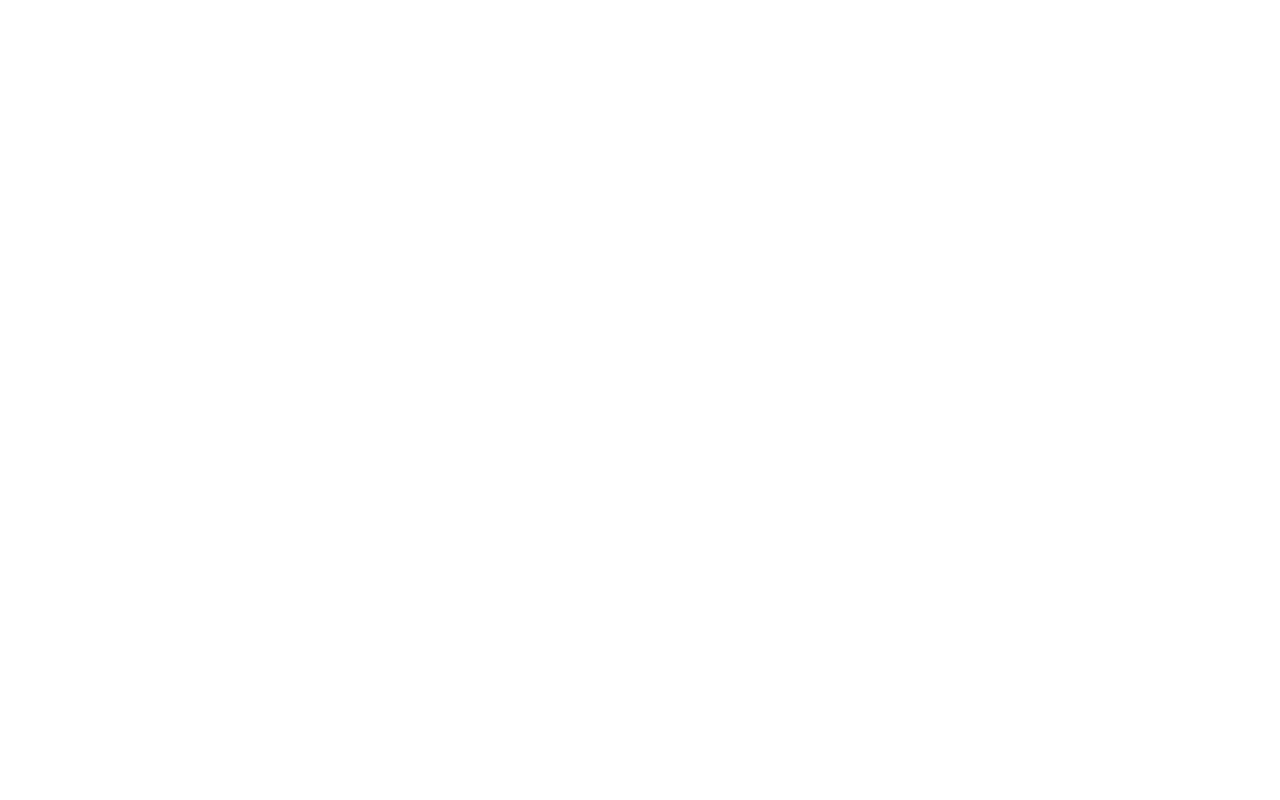
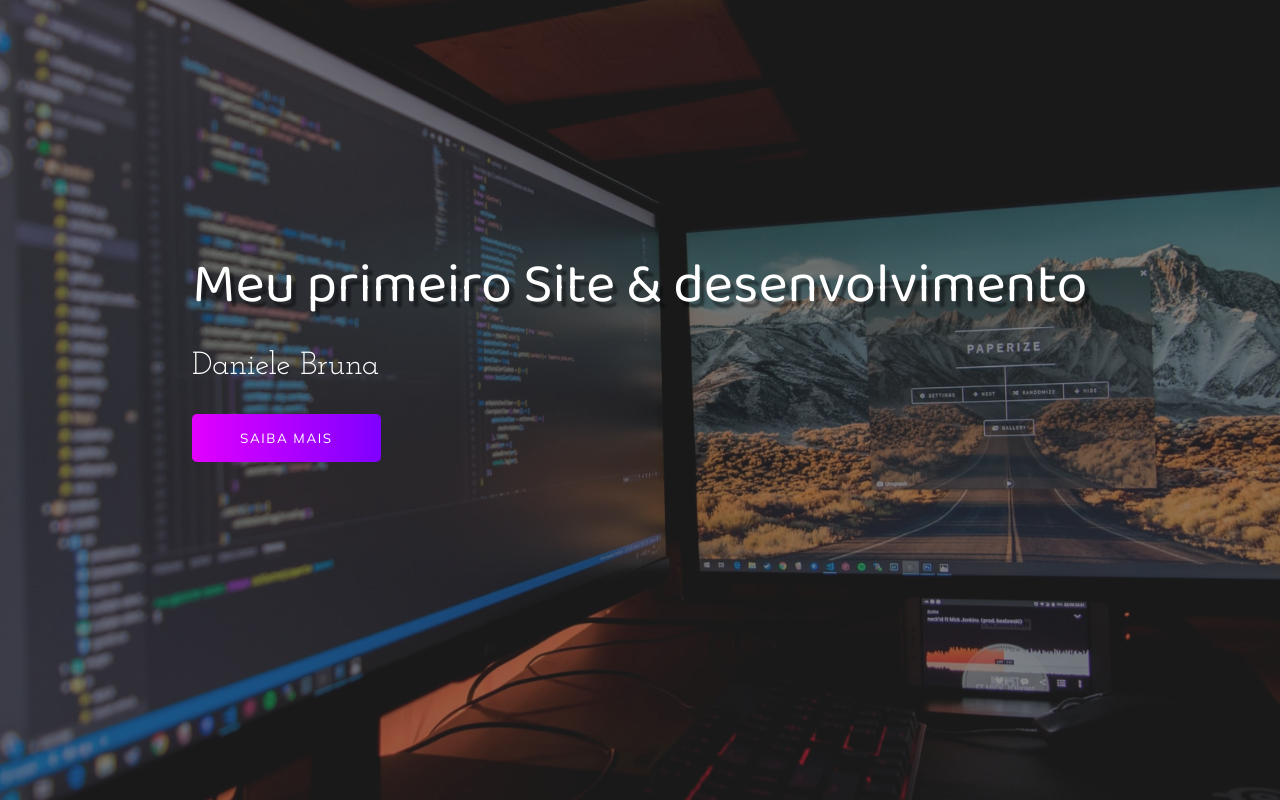
Before and after one commit to Danoob100/Portifolio, a plain HTML site: page index.html in a window 1280 px wide. Drawn offline with Linux system fonts and the light colour scheme.

Commit message:
:package: header

```diff
--- a/index.html
+++ b/index.html
@@ -3,12 +3,36 @@
 <head>
        <meta charset= "UTF-8">
        <meta mane="viewport" content="width=device width, initial-scale=1.0">
-       <title>Portifolio</title>
+       <title>Portfolio</title>
        <link rel="stylesheet" href="style.css">
+
+       <link rel= "apple-touck-icon" sizes="180x180" href="imagem/apple-touch-icon.png">
+       <link rel="icon" type="image/png" sizes="32x32" href="imagem/favicon-32x32.png">
+       <link rel="icon" type="image/png" sizes="16x16" href="imagem/favicon-16x16.png">
+       <link rel="manifest" href="/site.webmanifest">
 
 </head>
 <body>
 
+       <div class="conteiner">
+            <header>
+                   <div class="img-wrapper">
+
+
+                     <img src="imagem/bg.jpg" alt="">
+                   </div>
+                   <div class="banner">
+
+                          <h1>Meu primeiro Site & desenvolvimento</h1>
+                          <p>Daniele Bruna </p>
+                          <button>Saiba mais</button>
+
+                   </div>
+
+            </header>
+
+       </div>
+
 </body>
 
 </html>
--- a/style.css
+++ b/style.css
@@ -1,3 +1,116 @@
 @import url('https://fonts.googleapis.com/css2?family=Baloo+Da+2:wght@400;500;600;700&family=Josefin+Slab:ital,wght@0,300;0,400;0,600;0,700;1,300;1,400;1,600&family=Mulish:ital,wght@0,200;0,300;0,400;0,500;1,200;1,300;1,400&display=swap');
 
-@import url("https://cdnjs.cloudflare.com/ajax/libs/font-awesome/5.12.0-2/css/all.min.css")
+@import url("https://cdnjs.cloudflare.com/ajax/libs/font-awesome/5.12.0-2/css/all.min.css");
+
+*{
+    margin: 0;
+    padding: 0;
+}
+
+header{
+    width: 100%;
+    height: 100vh;
+    overflow: hidden;
+    position: relative;
+}
+
+.img-wrapper{
+
+    width: 100%;
+    height: 100%;
+    overflow: hidden;
+    background-color: rgba(0,0,0,0.8);
+
+
+}
+
+.img-wrapper img{
+
+    width: 100%;
+    height: 100%;
+    object-fit: cover;
+    opacity: 0.5;
+    animation: zoom 25s;
+}
+@keyframes zoom{
+
+    0%{
+        transform: scale(1.3);
+    }
+    100%{
+        transform: scaleZ(1);
+    }
+}
+
+
+.banner{
+
+    position: absolute;
+    left:15% ;
+    top:30% ;
+}
+
+.banner h1{
+
+    color: #ffffff;
+    font-size: 3.5rem;
+    font-family: "Baloo Da 2", serif;
+    font-weight: 300;
+    text-shadow: .3rem .4rem 2px rgba(0,0,0,0.4);
+    margin-bottom: 1rem;
+    animation: movebanner 2s 0.5s forwards;
+    opacity: 0;
+
+
+}
+
+.banner p{
+
+    font-family:Josefin Slab, serif ;
+    color: #ffffff;
+    font-size: 2rem;
+    text-shadow: .2rem .2rem 2 rgba(0,0,0,0.4);
+    margin-bottom: 2rem;
+    animation: movebanner 2s 0.7s forwards;
+    opacity: 0;
+
+}
+
+.banner button{
+    font-family: "Mulish", serif;
+    color: #ffffff;
+    text-transform: uppercase;
+    letter-spacing:.1rem ;
+    background: #7F00FF;
+    background: -webkit-linear-gradient(to right, #E100FF, #7F00FF);
+    background: linear-gradient(to right, #E100FF, #7F00FF);
+    padding-top:1rem;
+    padding-bottom:1rem ;
+    padding-left: 3rem ;
+    padding-right: 3rem ;
+    border: none;
+    border-radius: 5px;
+    cursor: pointer;
+    animation: movebanner 2s 0.9s forwards;
+    opacity: 0;
+
+
+}
+
+.banner button:hover{
+
+   color: #000000;
+   opacity: 0.8;
+
+}
+
+@keyframes movebanner{
+    0%{
+    transform: translateY(10rem) rotateY(-30deg)
+    }
+    100%{
+        transform: translateY(0) rotateY(0);
+        opacity: 1;
+
+        }
+}
```
Also changed, not shown: imagem/android-chrome-192x192.png (renamed from android-chrome-192x192.png), imagem/android-chrome-512x512.png (renamed from android-chrome-512x512.png), imagem/apple-touch-icon.png (renamed from apple-touch-icon.png), imagem/bg.jpg (added), imagem/favicon-16x16.png (renamed from favicon-16x16.png), imagem/favicon-32x32.png (renamed from favicon-32x32.png), site.webmanifest, 1 other file.
